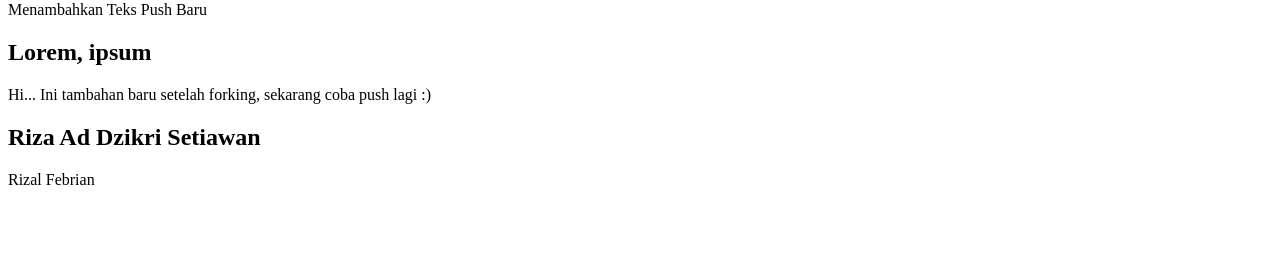
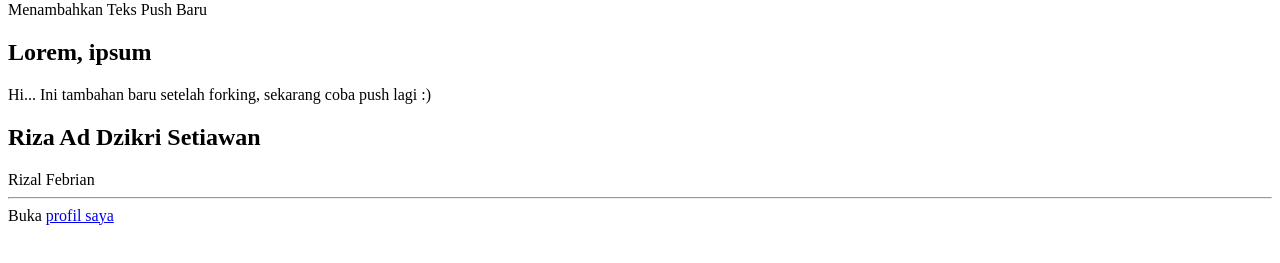
Before and after one commit to aistaqiemsy/cobaPush, a plain HTML site: page index.html in a window 1280 px wide. Shown: the part 79-342 px from the top of the page. Drawn offline with Linux system fonts and the light colour scheme.

Commit message:
menambahkan profilku.html dan link a di index.html

```diff
--- a/index.html
+++ b/index.html
@@ -13,5 +13,7 @@
     Ini tambahan baru setelah forking, sekarang coba push lagi :)
     <h2>Riza Ad Dzikri Setiawan</h2>
     Rizal Febrian
+    <hr>
+    Buka <a href="profilku.html">profil saya</a>
 </body>
 </html>
```
Also changed, not shown: profilku.html (added).
